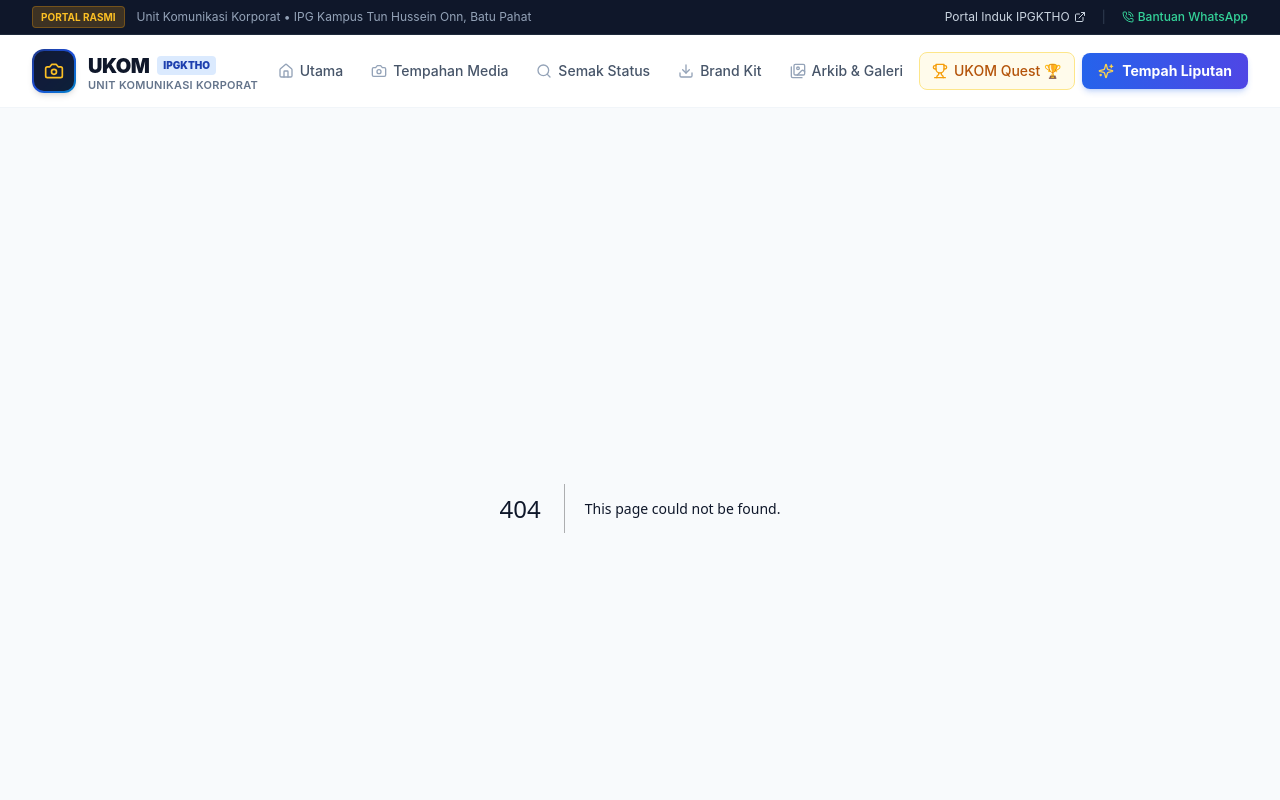
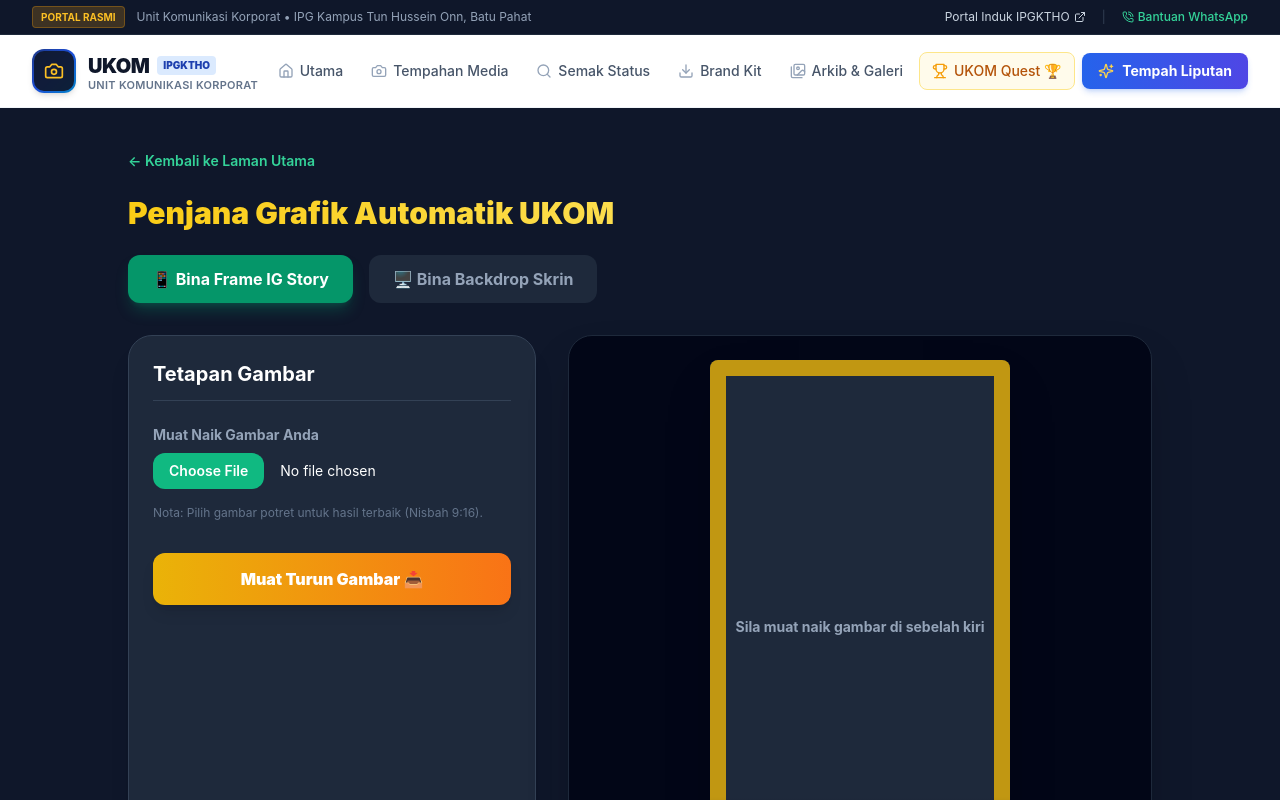
Before and after one commit to rizkikk07-star/ukom-portal, a Next.js app: page /penjana-grafik in a window 1280 px wide. Before the commit this address had no page. Shown: the top 800 px of the page. Built offline with nearby package versions, Linux system fonts and the light colour scheme.

Commit message:
feat: Add Penjana Grafik Automatik module for IG Story frames and Stage Backdrops

```diff
--- /dev/null
+++ b/src/app/penjana-grafik/page.js
@@ -0,0 +1,185 @@
+'use client';
+import React, { useState, useRef } from 'react';
+import html2canvas from 'html2canvas';
+import Link from 'next/link';
+
+export default function PenjanaGrafik() {
+  const [tab, setTab] = useState('frame'); // 'frame' atau 'backdrop'
+
+  // State untuk Frame IG
+  const [userImage, setUserImage] = useState(null);
+
+  // State untuk Backdrop
+  const [tajukMajlis, setTajukMajlis] = useState('MAJLIS JUNJUNGAN KASIH');
+  const [subTajuk, setSubTajuk] = useState('Budi Menyapa, Jasa Selamanya');
+  const [namaVIP, setNamaVIP] = useState('EN. MOHD AMINUDIN BIN ABU BAKAR');
+  const [tarikh, setTarikh] = useState('15 JUN 2026');
+  const [tempat, setTempat] = useState('DEWAN SERI BUDIMAN');
+
+  const grafikRef = useRef(null);
+  const [isExporting, setIsExporting] = useState(false);
+
+  const handleImageUpload = (e) => {
+    const file = e.target.files[0];
+    if (file) {
+      setUserImage(URL.createObjectURL(file));
+    }
+  };
+
+  const muatTurunGambar = async () => {
+    if (!grafikRef.current) return;
+    setIsExporting(true);
+
+    try {
+      const canvas = await html2canvas(grafikRef.current, { scale: 2, useCORS: true });
+      const image = canvas.toDataURL("image/png");
+
+      const link = document.createElement('a');
+      link.href = image;
+      link.download = tab === 'frame' ? 'UKOM_IG_Story.png' : 'UKOM_Backdrop.png';
+      link.click();
+    } catch (err) {
+      console.error(err);
+      alert("Ralat semasa menyimpan gambar.");
+    }
+    setIsExporting(false);
+  };
+
+  return (
+    <div className="min-h-screen bg-slate-900 py-10 px-6 font-sans text-white">
+      <div className="max-w-5xl mx-auto">
+        <Link href="/" className="text-emerald-400 hover:underline text-sm font-semibold mb-6 inline-block">
+          &larr; Kembali ke Laman Utama
+        </Link>
+        <h1 className="text-3xl font-black mb-6 text-transparent bg-clip-text bg-gradient-to-r from-yellow-400 to-yellow-200">
+          Penjana Grafik Automatik UKOM
+        </h1>
+
+        {/* Tab Kawalan */}
+        <div className="flex gap-4 mb-8">
+          <button
+            onClick={() => setTab('frame')}
+            className={`px-6 py-3 font-bold rounded-xl transition cursor-pointer ${tab === 'frame' ? 'bg-emerald-600 text-white shadow-lg shadow-emerald-600/30' : 'bg-slate-800 text-slate-400 hover:bg-slate-700'}`}
+          >
+            📱 Bina Frame IG Story
+          </button>
+          <button
+            onClick={() => setTab('backdrop')}
+            className={`px-6 py-3 font-bold rounded-xl transition cursor-pointer ${tab === 'backdrop' ? 'bg-blue-600 text-white shadow-lg shadow-blue-600/30' : 'bg-slate-800 text-slate-400 hover:bg-slate-700'}`}
+          >
+            🖥️ Bina Backdrop Skrin
+          </button>
+        </div>
+
+        <div className="grid grid-cols-1 md:grid-cols-12 gap-8">
+
+          {/* Ruang Input / Borang (Kiri) */}
+          <div className="md:col-span-5 bg-slate-800 p-6 rounded-3xl border border-slate-700 shadow-xl">
+            <h2 className="text-xl font-bold mb-6 border-b border-slate-700 pb-3">
+              {tab === 'frame' ? 'Tetapan Gambar' : 'Butiran Majlis'}
+            </h2>
+
+            {tab === 'frame' ? (
+              <div className="space-y-4">
+                <div>
+                  <label className="block text-sm font-bold text-slate-400 mb-2">Muat Naik Gambar Anda</label>
+                  <input type="file" accept="image/*" onChange={handleImageUpload} className="w-full text-sm file:mr-4 file:py-2 file:px-4 file:rounded-xl file:border-0 file:bg-emerald-500 file:text-white file:font-semibold cursor-pointer" />
+                </div>
+                <p className="text-xs text-slate-500 mt-4">Nota: Pilih gambar potret untuk hasil terbaik (Nisbah 9:16).</p>
+              </div>
+            ) : (
+              <div className="space-y-4 text-slate-800">
+                <div>
+                  <label className="block text-xs font-bold text-slate-400 uppercase mb-1">Tajuk Utama Majlis</label>
+                  <input type="text" value={tajukMajlis} onChange={(e)=>setTajukMajlis(e.target.value)} className="w-full p-2.5 border border-slate-600 rounded-lg bg-slate-100 font-semibold" />
+                </div>
+                <div>
+                  <label className="block text-xs font-bold text-slate-400 uppercase mb-1">Sub-Tajuk / Tema</label>
+                  <input type="text" value={subTajuk} onChange={(e)=>setSubTajuk(e.target.value)} className="w-full p-2.5 border border-slate-600 rounded-lg bg-slate-100 font-semibold" />
+                </div>
+                <div>
+                  <label className="block text-xs font-bold text-slate-400 uppercase mb-1">Nama VIP / Perasmi</label>
+                  <input type="text" value={namaVIP} onChange={(e)=>setNamaVIP(e.target.value)} className="w-full p-2.5 border border-slate-600 rounded-lg bg-slate-100 font-semibold" />
+                </div>
+                <div className="grid grid-cols-2 gap-2">
+                  <div>
+                    <label className="block text-xs font-bold text-slate-400 uppercase mb-1">Tarikh</label>
+                    <input type="text" value={tarikh} onChange={(e)=>setTarikh(e.target.value)} className="w-full p-2.5 border border-slate-600 rounded-lg bg-slate-100 font-semibold" />
+                  </div>
+                  <div>
+                    <label className="block text-xs font-bold text-slate-400 uppercase mb-1">Tempat</label>
+                    <input type="text" value={tempat} onChange={(e)=>setTempat(e.target.value)} className="w-full p-2.5 border border-slate-600 rounded-lg bg-slate-100 font-semibold" />
+                  </div>
+                </div>
+              </div>
+            )}
+
+            <button
+              onClick={muatTurunGambar}
+              disabled={isExporting}
+              className="w-full mt-8 py-3.5 bg-gradient-to-r from-yellow-500 to-orange-500 text-white font-black rounded-xl hover:scale-105 transition shadow-lg cursor-pointer disabled:opacity-50"
+            >
+              {isExporting ? 'Memproses Gambar...' : 'Muat Turun Gambar 📥'}
+            </button>
+          </div>
+
+          {/* Ruang Pratonton / Preview (Kanan) */}
+          <div className="md:col-span-7 flex justify-center items-center bg-slate-950 p-6 rounded-3xl overflow-hidden border border-slate-800 shadow-2xl">
+
+            {tab === 'frame' ? (
+              /* PREVIEW IG STORY (9:16) */
+              <div ref={grafikRef} className="relative w-[300px] h-[533px] bg-slate-800 overflow-hidden shadow-2xl flex items-center justify-center rounded-lg">
+                {userImage ? (
+                  // eslint-disable-next-line @next/next/no-img-element
+                  <img src={userImage} alt="User" className="absolute inset-0 w-full h-full object-cover" />
+                ) : (
+                  <p className="text-slate-400 text-sm font-bold z-10 text-center px-4">Sila muat naik gambar di sebelah kiri</p>
+                )}
+
+                {/* Overlay Frame (Simulasi Border Emas) */}
+                <div className="absolute inset-0 border-[16px] border-yellow-500/80 pointer-events-none z-20"></div>
+
+                {/* Elemen Bawah */}
+                <div className="absolute bottom-0 left-0 right-0 h-24 bg-gradient-to-t from-black/80 to-transparent z-20 flex flex-col justify-end p-4">
+                  <p className="text-white text-xs font-bold text-center tracking-wider">JPP IPGKTHO SESI 2026/2027</p>
+                </div>
+              </div>
+
+            ) : (
+
+              /* PREVIEW BACKDROP DEWAN (16:9) */
+              <div ref={grafikRef} className="relative w-full aspect-video bg-gradient-to-br from-slate-900 via-zinc-900 to-black overflow-hidden shadow-2xl p-8 flex flex-col justify-center items-center text-center border-4 border-yellow-600/30 rounded-lg">
+                {/* Hiasan Corak */}
+                <div className="absolute top-0 left-0 w-32 h-32 border-t-4 border-l-4 border-yellow-500 rounded-tl-3xl opacity-50 m-4"></div>
+                <div className="absolute bottom-0 right-0 w-32 h-32 border-b-4 border-r-4 border-yellow-500 rounded-br-3xl opacity-50 m-4"></div>
+
+                <p className="text-yellow-400 font-serif tracking-[0.3em] text-xs sm:text-sm md:text-base font-bold uppercase mb-2">
+                  Institut Pendidikan Guru Kampus Tun Hussein Onn
+                </p>
+
+                <h1 className="text-2xl sm:text-4xl md:text-5xl font-black text-transparent bg-clip-text bg-gradient-to-b from-yellow-100 to-yellow-600 font-serif mb-2 leading-tight">
+                  {tajukMajlis}
+                </h1>
+
+                <p className="text-slate-300 text-sm sm:text-lg md:text-xl font-light italic mb-6">
+                  "{subTajuk}"
+                </p>
+
+                <div className="w-full max-w-2xl bg-black/40 border border-yellow-600/30 p-3 sm:p-4 rounded-2xl backdrop-blur-sm relative z-10">
+                  <p className="text-yellow-500 text-[10px] sm:text-xs font-bold tracking-widest uppercase mb-1">Dirasmikan Oleh:</p>
+                  <p className="text-white font-bold text-sm sm:text-lg md:text-xl">{namaVIP}</p>
+                </div>
+
+                <div className="absolute bottom-4 sm:bottom-6 left-0 right-0 flex justify-center gap-6 sm:gap-8 text-slate-400 text-[10px] sm:text-xs md:text-sm font-bold uppercase tracking-wider">
+                  <span className="flex items-center gap-1.5">🗓️ {tarikh}</span>
+                  <span className="flex items-center gap-1.5">📍 {tempat}</span>
+                </div>
+              </div>
+            )}
+
+          </div>
+        </div>
+      </div>
+    </div>
+  );
+}
```
